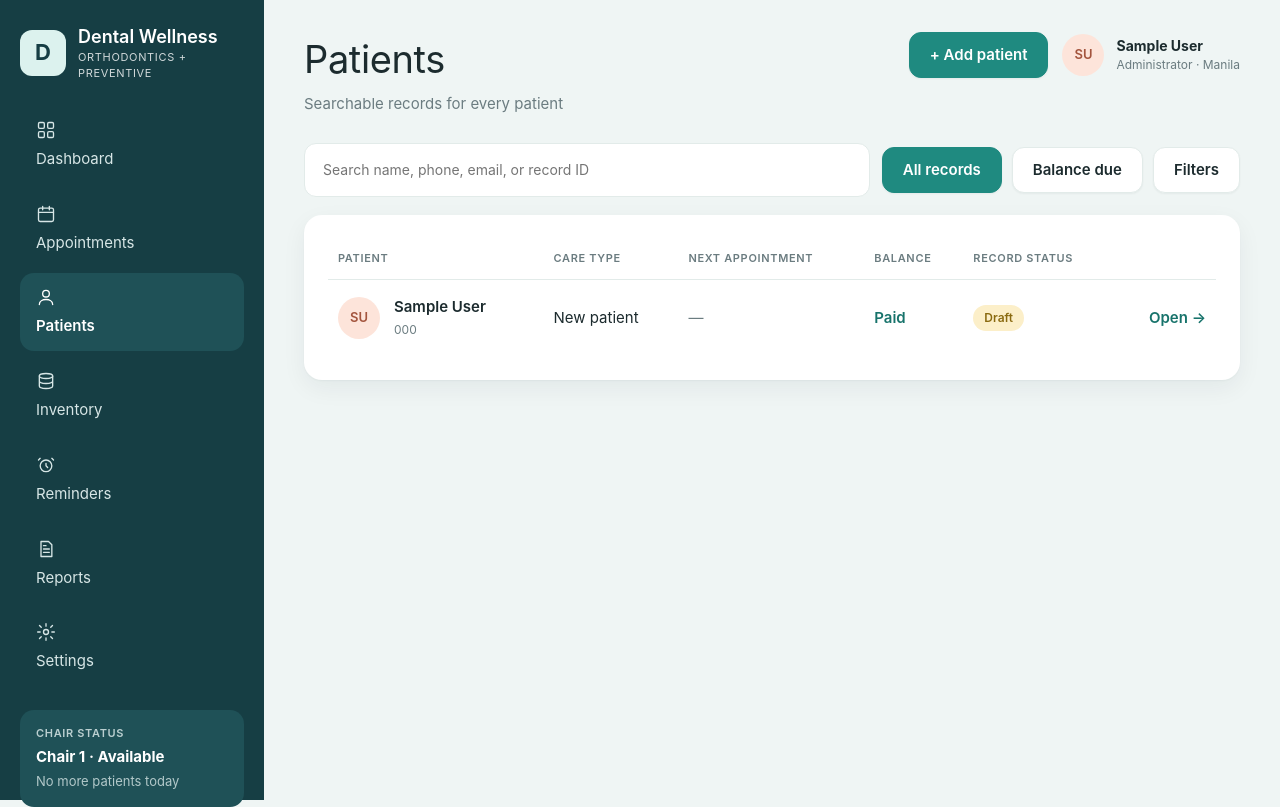
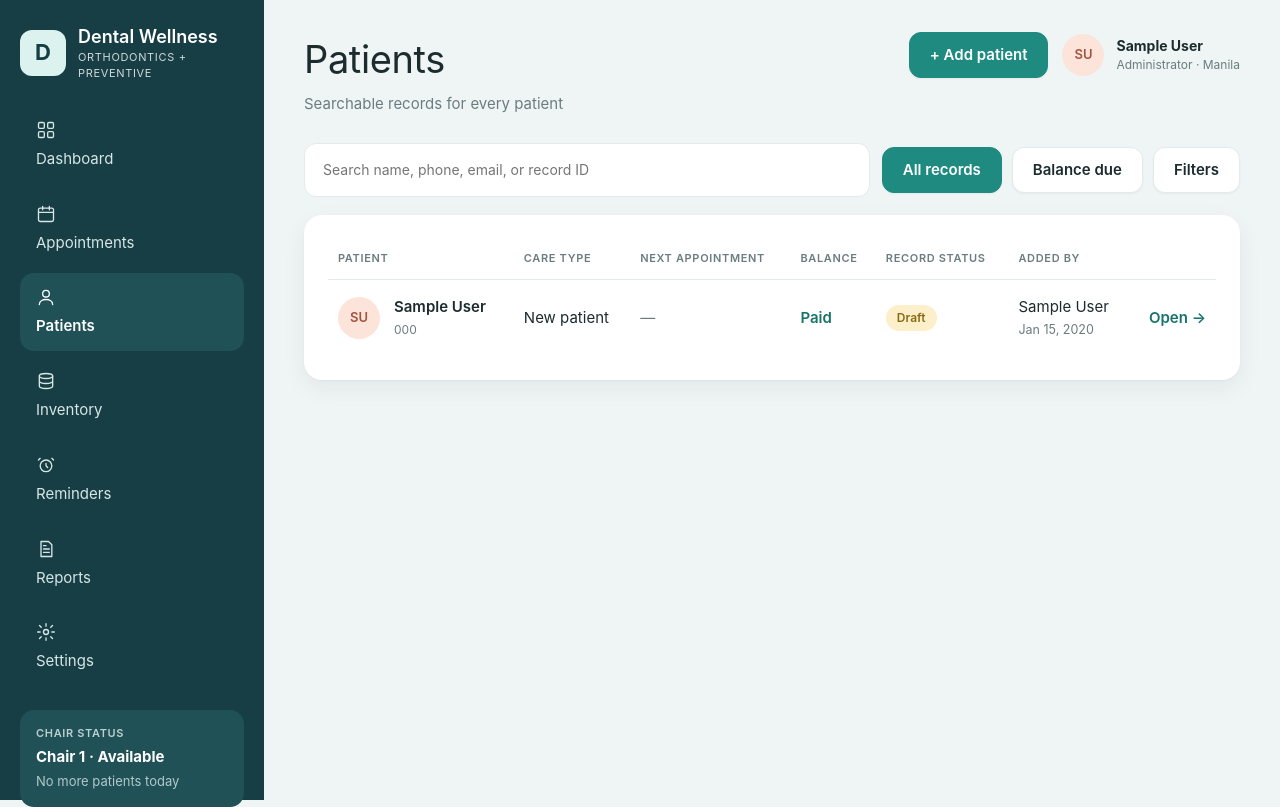
Before and after one commit to DemAdrian/WellDent, a PHP site: page /patients.php in a window 1280 px wide. Run offline with PHP 8.4, Linux system fonts and the light colour scheme; the visitor is signed in with stand-in values (Sample User, id 1); tables that the repository leaves empty hold one stand-in row (values such as "Sample post").

Commit message:
Add added-by column to patients list
The patients table now joins to the users table to show who created each record, along with the creation date. This adds a new Added by column to the list view and keeps the empty state column count in sync with the updated table layout.

```diff
--- a/patients.php
+++ b/patients.php
@@ -32,10 +32,11 @@ if ($filter === 'balance') {
 $whereSql = 'WHERE ' . implode(' AND ', $where);
 
 $total = (int) q_val('SELECT COUNT(*) FROM patients p JOIN ' . BALANCES . " b ON b.patient_id = p.id $whereSql", $params);
-$patients = q_all('SELECT p.*, b.balance, b.charged,
+$patients = q_all('SELECT p.*, b.balance, b.charged, u.name AS added_by,
         (SELECT MIN(a.starts_at) FROM appointments a WHERE a.patient_id = p.id AND a.starts_at >= CURDATE()
             AND a.status NOT IN (\'cancelled\',\'no_show\',\'completed\')) AS next_appt
-    FROM patients p JOIN ' . BALANCES . " b ON b.patient_id = p.id $whereSql
+    FROM patients p JOIN ' . BALANCES . " b ON b.patient_id = p.id
+    LEFT JOIN users u ON u.id = p.created_by $whereSql
     ORDER BY p.full_name LIMIT $perPage OFFSET " . (($page - 1) * $perPage), $params);
 $pages = max(1, (int) ceil($total / $perPage));
 
@@ -76,7 +77,7 @@ layout_start('Patients', 'patients', [
 <section class="card">
   <div class="table-wrap">
     <table>
-      <thead><tr><th>Patient</th><th>Care type</th><th>Next appointment</th><th>Balance</th><th>Record status</th><th></th></tr></thead>
+      <thead><tr><th>Patient</th><th>Care type</th><th>Next appointment</th><th>Balance</th><th>Record status</th><th>Added by</th><th></th></tr></thead>
       <tbody>
         <?php foreach ($patients as $i => $p): ?>
           <tr>
@@ -90,11 +91,12 @@ layout_start('Patients', 'patients', [
               <?php else: ?><span class="muted">—</span><?php endif; ?>
             </td>
             <td><?= pill($p['status']) ?></td>
+            <td><?= $p['added_by'] ? e($p['added_by']) : '<span class="muted">—</span>' ?><br><small class="muted"><?= e(fmt_date($p['created_at'], 'M j, Y')) ?></small></td>
             <td class="num"><a href="patient.php?id=<?= $p['id'] ?>" style="font-weight:600">Open →</a></td>
           </tr>
         <?php endforeach; ?>
         <?php if (!$patients): ?>
-          <tr><td colspan="6" class="empty"><?= $search !== '' ? 'No patients match “' . e($search) . '”.' : 'No patients yet.' ?> <a href="patient_form.php">Add a patient</a></td></tr>
+          <tr><td colspan="7" class="empty"><?= $search !== '' ? 'No patients match “' . e($search) . '”.' : 'No patients yet.' ?> <a href="patient_form.php">Add a patient</a></td></tr>
         <?php endif; ?>
       </tbody>
     </table>
```
